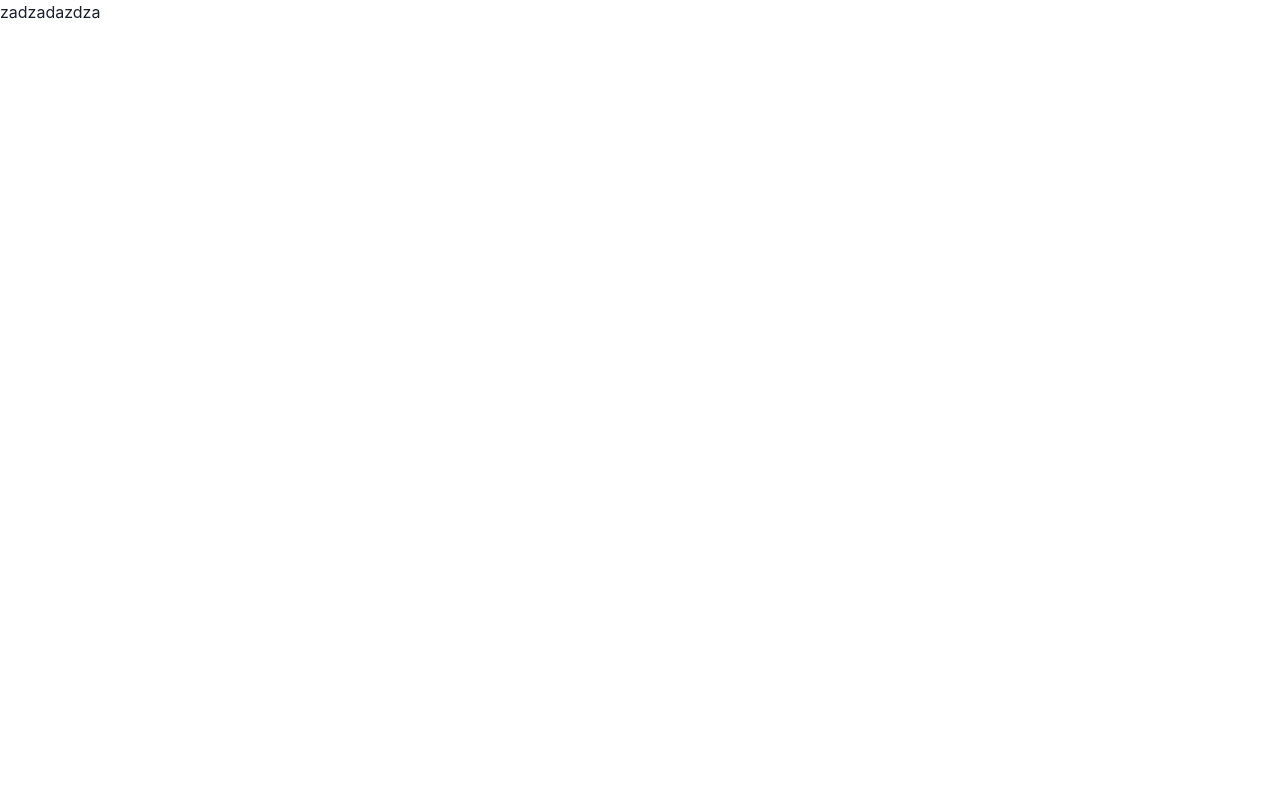
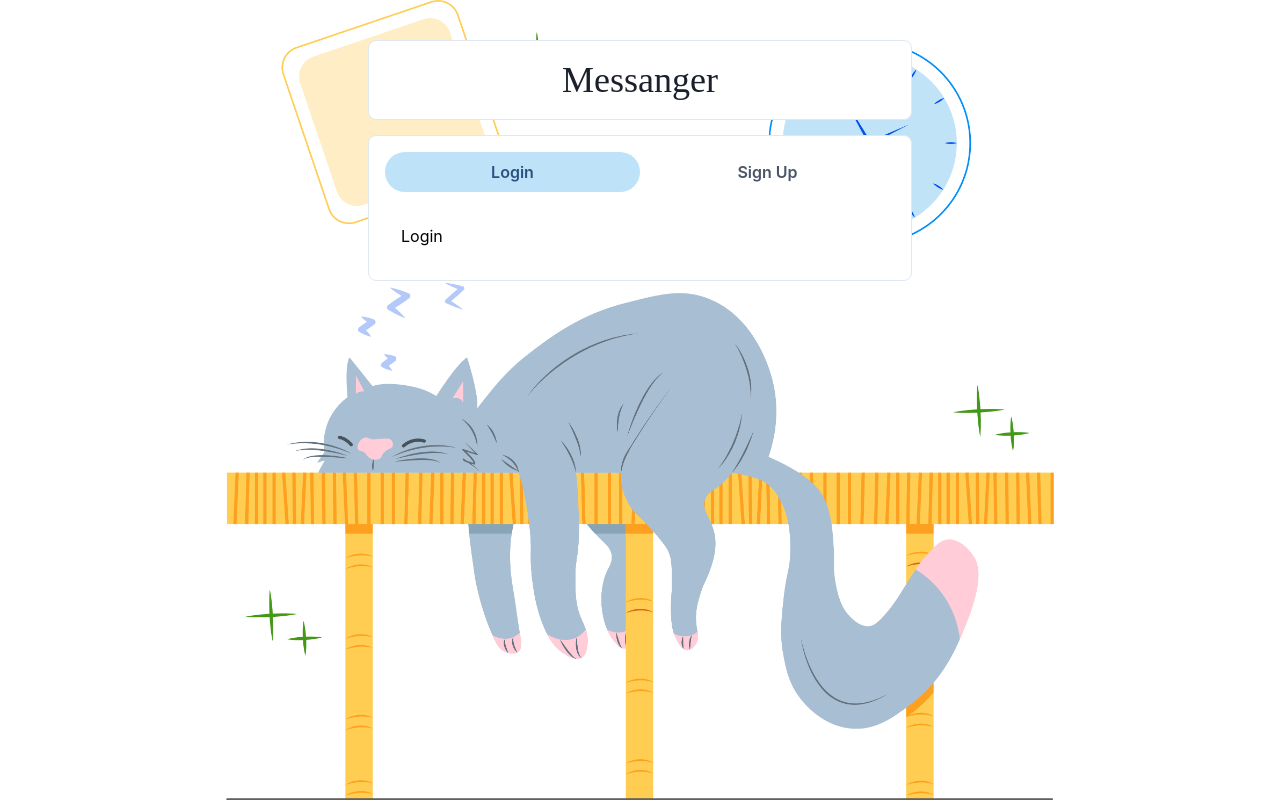
Before and after one commit to PersonalProject-06/back-end, a React (Vite) app in the folder front/: page / in a window 1280 px wide. Built offline with nearby package versions, Linux system fonts and the light colour scheme.

Commit message:
finishing signup components

```diff
--- a/front/src/App.jsx
+++ b/front/src/App.jsx
@@ -1,15 +1,19 @@
-import { Button, ButtonGroup } from "@chakra-ui/react";
 import { BrowserRouter, Routes, Route } from "react-router-dom";
 import { Home, ChatPage } from "./components";
+import "../src/css/app.css"
 
 function App() {
   return (
+    <div className="App">
+
+
     <BrowserRouter>
       <Routes>
         <Route path="/" element={<Home />} />
         <Route path="/chat" element={<ChatPage />} />
       </Routes>
     </BrowserRouter>
+    </div>
   );
 }
 
--- a/front/src/components/Home/Home.jsx
+++ /dev/null
@@ -1,5 +0,0 @@
-const Home = () => {
-  return <div>zadzadazdza</div>;
-};
-
-export default Home;
--- /dev/null
+++ b/front/src/components/Login/Login.jsx
@@ -0,0 +1,9 @@
+import React from 'react'
+
+const Login = () => {
+  return (
+    <div>Login</div>
+  )
+}
+
+export default Login
--- /dev/null
+++ b/front/src/components/SignUp/SignUp.jsx
@@ -0,0 +1,108 @@
+import {
+  Button,
+  FormControl,
+  FormLabel,
+  Input,
+  InputGroup,
+  InputRightElement,
+  VStack,
+} from "@chakra-ui/react";
+import React, { useState } from "react";
+
+const SignUp = () => {
+  const [show, setShow] = useState(false);
+  const [formData, setFormData] = useState({
+    name: "",
+    email: "",
+    password: "",
+    confirmPassword: "",
+    pic: "",
+  });
+  const handleChange = (val, name) =>
+    setFormData((prevState) => {
+      return { ...prevState, [name]: val };
+    });
+  console.log(formData);
+  const inputData = [
+    {
+      name: "name",
+      placeholder: "Name",
+      handleChange: handleChange,
+      type: "text",
+    },
+    {
+      name: "email",
+      placeholder: "Email",
+      handleChange: handleChange,
+      type: "text",
+    },
+    {
+      name: "password",
+      placeholder: "Password",
+      handleChange: handleChange,
+      type: "password",
+    },
+    {
+      name: "confirmPassword",
+      placeholder: "Confirm Password",
+      handleChange: handleChange,
+      type: "password",
+    },
+  ];
+  const submitHandler = () => {};
+  return (
+    <VStack spacing={"5px"} color={"black"}>
+      {inputData.map(({ name, placeholder, handleChange, type }, idx) => (
+        <FormControl id="first-name" isRequired key={idx}>
+          <FormLabel>{placeholder}</FormLabel>
+          {name == "confirmPassword" || name == "password" ? (
+            <InputGroup>
+              <Input
+                type={show ? "text" : type}
+                placeholder={placeholder}
+                name={name}
+                onChange={(e) => handleChange(e.target.value, e.target.name)}
+              />
+              <InputRightElement width={"4.5rem"}>
+                <Button
+                  h={"1.75rem"}
+                  size={"sm"}
+                  onClick={() => setShow(!show)}
+                >
+                  {show ? "Hide" : "Show"}
+                </Button>
+              </InputRightElement>
+            </InputGroup>
+          ) : (
+            <Input
+              placeholder={placeholder}
+              name={name}
+              onChange={(e) => handleChange(e.target.value, e.target.name)}
+              type={type}
+            />
+          )}
+        </FormControl>
+      ))}
+      <FormControl id="pic">
+        <FormLabel>{"Picture"}</FormLabel>
+        <Input
+          type={"file"}
+          p={1.5}
+          accept="image/*"
+          name="pic"
+          onChange={(e) => handleChange(e.target.files[0], e.target.name)}
+        />
+      </FormControl>
+      <Button
+        colorScheme={"blue"}
+        width="100%"
+        style={{ marginTop: 15 }}
+        onClick={submitHandler}
+      >
+        Sign Up
+      </Button>
+    </VStack>
+  );
+};
+
+export default SignUp;
--- a/front/src/components/index.js
+++ b/front/src/components/index.js
@@ -1,2 +1,4 @@
-export { default as Home } from "./Home/Home";
-export { default as ChatPage } from "./chat/ChatPage";
+export { default as Home } from "../pages/Home/Home";
+export { default as ChatPage } from "../pages/chat/ChatPage";
+export { default as Login } from "./Login/Login";
+export { default as SignUp } from "./SignUp/SignUp";
--- /dev/null
+++ b/front/src/css/app.css
@@ -0,0 +1,11 @@
+@import url('https://fonts.googleapis.com/css2?family=Open+Sans:ital,wght@1,300&display=swap');
+
+
+.App {
+    min-height: 100vh;
+    display: flex;
+    background-image: url("../../images/logging-off.png");
+    background-size: contain;
+    background-repeat: no-repeat;
+    background-position: center;
+}
--- /dev/null
+++ b/front/src/pages/Home/Home.jsx
@@ -0,0 +1,56 @@
+import {
+  Container,
+  Box,
+  Text,
+  Tabs,
+  TabList,
+  TabPanels,
+  Tab,
+  TabPanel,
+} from "@chakra-ui/react";
+import { SignUp, Login } from "../../components";
+const Home = () => {
+  return (
+    <Container maxW={"xl"} centerContent>
+      <Box
+        d="flex"
+        justifyContent={"center"}
+        p={3}
+        bg={"white"}
+        w="100%"
+        m="40px 0 15px 0"
+        borderRadius={"lg"}
+        borderWidth="1px"
+      >
+        <Text fontSize={"4xl"} fontFamily={"work sans"}>
+          Messanger
+        </Text>
+      </Box>
+      <Box
+        bg={"white"}
+        w={"100%"}
+        p={4}
+        borderRadius={"lg"}
+        borderWidth={"1px"}
+        color={"black"}
+      >
+        <Tabs variant="soft-rounded">
+          <TabList mb={"1em"}>
+            <Tab width={"50%"}>Login</Tab>
+            <Tab width={"50%"}>Sign Up</Tab>
+          </TabList>
+          <TabPanels>
+            <TabPanel>
+              <Login />
+            </TabPanel>
+            <TabPanel>
+              <SignUp />
+            </TabPanel>
+          </TabPanels>
+        </Tabs>
+      </Box>
+    </Container>
+  );
+};
+
+export default Home;
```
Also changed, not shown: front/images/logging-off.png (added), front/images/world-tour.png (added), front/src/pages/chat/ChatPage.jsx (renamed from front/src/components/chat/ChatPage.jsx), front/src/pages/chat/chatHelpers.js (renamed from front/src/components/chat/chatHelpers.js).
